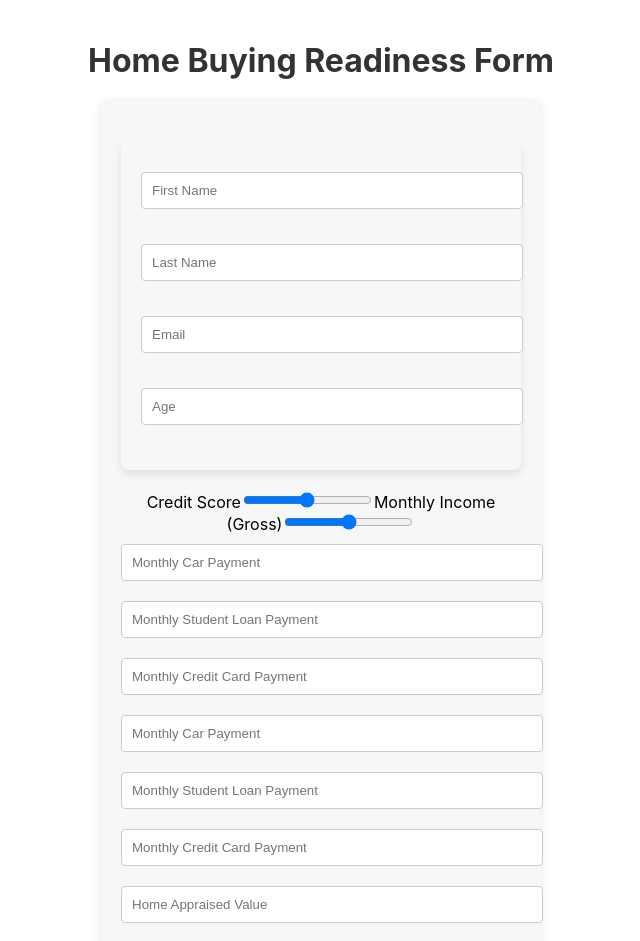
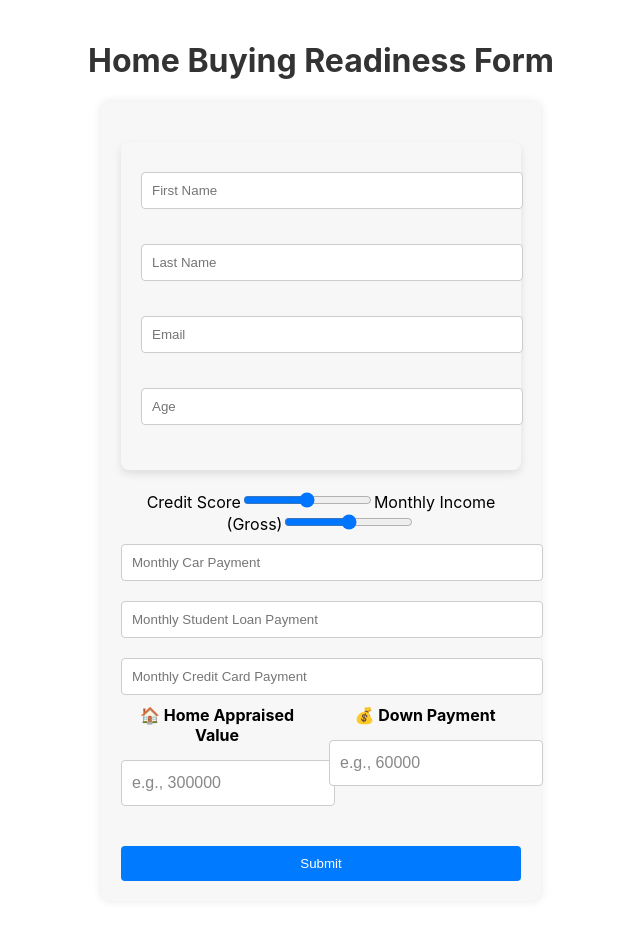
Before and after one commit to amberhasan/hack_utd_test, a React (Create React App) app in the folder frontend/: page / in a window 1280 px wide. Shown: the top 941 px of the page, without its empty margins (319-959 px from the left). Built offline with nearby package versions, Linux system fonts and the light colour scheme.

Commit message:
More UI changes

```diff
--- a/frontend/src/App.js
+++ b/frontend/src/App.js
@@ -1,5 +1,9 @@
 import React, { useState, useEffect } from "react";
 import "./App.css";
+import "./MonthlyDebtComponent.css"; // Make sure the path is correct
+import "./HomeFinancesComponent.css"; // Make sure the path is correct
+import "./PersonalInfoComponent.css"; // Make sure the path is correct
+import "./UserIncomeCreditScore.css"; // Make sure the path is correct
 import PersonalInfoComponent from "./PersonalInfoComponent"; // Adjust the path as necessary
 import MonthlyDebtComponent from "./MonthlyDebtComponent";
 import HomeFinancesComponent from "./HomeFinancesComponent";
@@ -82,7 +86,7 @@ function App() {
         />
 
         <MonthlyDebtComponent
-          monthlyDebtData={formData} // Ensure formData has the correct structure
+          formData={formData} // Ensure formData has the correct structure
           handleChange={handleChange}
         />
         <HomeFinancesComponent
--- /dev/null
+++ b/frontend/src/HomeFinancesComponent.css
@@ -0,0 +1,42 @@
+/* HomeFinancesComponent.css */
+.home-finances-container {
+  display: flex;
+  flex-direction: column;
+  margin-bottom: 20px;
+}
+
+.input-group {
+  margin-bottom: 10px;
+}
+
+.input-label {
+  display: block;
+  margin-bottom: 5px;
+  font-weight: bold;
+  font-size: 1rem;
+}
+
+.input-field {
+  width: 100%;
+  padding: 8px 10px;
+  border: 1px solid #ccc;
+  border-radius: 4px;
+  font-size: 1rem;
+  line-height: 1.5rem;
+}
+
+.input-field::placeholder {
+  color: #888;
+}
+
+/* Style for larger screens */
+@media (min-width: 768px) {
+  .home-finances-container {
+    flex-direction: row;
+    justify-content: space-between;
+  }
+
+  .input-group {
+    flex-basis: 48%;
+  }
+}
--- a/frontend/src/HomeFinancesComponent.jsx
+++ b/frontend/src/HomeFinancesComponent.jsx
@@ -1,31 +1,41 @@
 // HomeFinancesComponent.jsx
 import React from "react";
-import MonthlyDebtComponent from "./MonthlyDebtComponent";
+import "./HomeFinancesComponent.css";
 
 const HomeFinancesComponent = ({ formData, handleChange }) => {
   return (
-    <div>
-      <MonthlyDebtComponent
-        monthlyDebtData={formData}
-        handleChange={handleChange}
-      />
+    <div className="home-finances-container">
+      <div className="input-group">
+        <label htmlFor="homeValue" className="input-label">
+          🏠 Home Appraised Value
+        </label>
         <input
+          className="input-field"
           type="number"
+          id="homeValue"
           name="homeValue"
-        placeholder="Home Appraised Value"
+          placeholder="e.g., 300000"
           value={formData.homeValue}
           onChange={handleChange}
           required
         />
+      </div>
+      <div className="input-group">
+        <label htmlFor="downPayment" className="input-label">
+          💰 Down Payment
+        </label>
         <input
+          className="input-field"
           type="number"
+          id="downPayment"
           name="downPayment"
-        placeholder="Down Payment"
+          placeholder="e.g., 60000"
           value={formData.downPayment}
           onChange={handleChange}
           required
         />
       </div>
+    </div>
   );
 };
 
--- /dev/null
+++ b/frontend/src/MonthlyDebtComponent.css
@@ -0,0 +1,28 @@
+/* MonthlyDebtComponent.css */
+.debt-container {
+  margin: 20px 0;
+  padding: 20px;
+  border: 1px solid #ccc;
+  border-radius: 8px;
+  background-color: #f9f9f9;
+}
+
+.debt-input {
+  margin-bottom: 10px;
+  padding: 10px;
+  border: 1px solid #ddd;
+  border-radius: 4px;
+  width: calc(100% - 22px); /* input padding and border */
+}
+
+.debt-input:focus {
+  border-color: #80bdff;
+  outline: 0;
+  box-shadow: 0 0 0 0.2rem rgba(0, 123, 255, 0.25);
+}
+
+.debt-input::placeholder {
+  color: #bbb;
+}
+
+/* Add more styles as needed */
--- a/frontend/src/MonthlyDebtComponent.js
+++ b/frontend/src/MonthlyDebtComponent.js
@@ -1,13 +1,13 @@
 import React from "react";
 
-const MonthlyDebtComponent = ({ monthlyDebtData, handleChange }) => {
+const MonthlyDebtComponent = ({ formData, handleChange }) => {
   return (
     <div>
       <input
         type="number"
         name="carPayment"
         placeholder="Monthly Car Payment"
-        value={monthlyDebtData.carPayment}
+        value={formData.carPayment}
         onChange={handleChange}
         required
       />
@@ -15,7 +15,7 @@ const MonthlyDebtComponent = ({ monthlyDebtData, handleChange }) => {
         type="number"
         name="studentLoanPayment"
         placeholder="Monthly Student Loan Payment"
-        value={monthlyDebtData.studentLoanPayment}
+        value={formData.studentLoanPayment}
         onChange={handleChange}
         required
       />
@@ -23,7 +23,7 @@ const MonthlyDebtComponent = ({ monthlyDebtData, handleChange }) => {
         type="number"
         name="creditCardPayment"
         placeholder="Monthly Credit Card Payment"
-        value={monthlyDebtData.creditCardPayment}
+        value={formData.creditCardPayment}
         onChange={handleChange}
         required
       />
--- /dev/null
+++ b/frontend/src/UserIncomeCreditScore.css
@@ -0,0 +1,68 @@
+/* UserIncomeCreditScore.css */
+.income-credit-container {
+  margin: 20px 0;
+  padding: 20px;
+  background-color: #f7f7f7;
+  border-radius: 8px;
+  box-shadow: 0px 3px 6px rgba(0, 0, 0, 0.16);
+}
+
+.range-field {
+  display: flex;
+  align-items: center;
+  margin-bottom: 15px;
+}
+
+.range-input {
+  flex-grow: 1;
+  margin: 0 10px;
+}
+
+.range-value {
+  min-width: 50px;
+  text-align: center;
+  color: #5a5a5a;
+}
+
+.label {
+  font-size: 14px;
+  color: #333;
+  font-weight: bold;
+  display: block;
+  margin-bottom: 5px;
+}
+
+/* Enhances the look of the range slider */
+.range-input input[type="range"] {
+  -webkit-appearance: none;
+  width: 100%;
+  height: 5px;
+  border-radius: 5px;
+  background: #d3d3d3;
+  outline: none;
+  opacity: 0.7;
+  -webkit-transition: 0.2s;
+  transition: opacity 0.2s;
+}
+
+.range-input input[type="range"]:hover {
+  opacity: 1;
+}
+
+.range-input input[type="range"]::-webkit-slider-thumb {
+  -webkit-appearance: none;
+  appearance: none;
+  width: 20px;
+  height: 20px;
+  border-radius: 50%;
+  background: #4caf50;
+  cursor: pointer;
+}
+
+.range-input input[type="range"]::-moz-range-thumb {
+  width: 20px;
+  height: 20px;
+  border-radius: 50%;
+  background: #4caf50;
+  cursor: pointer;
+}
```
Lines whose indentation alone changed are shown as unchanged.
